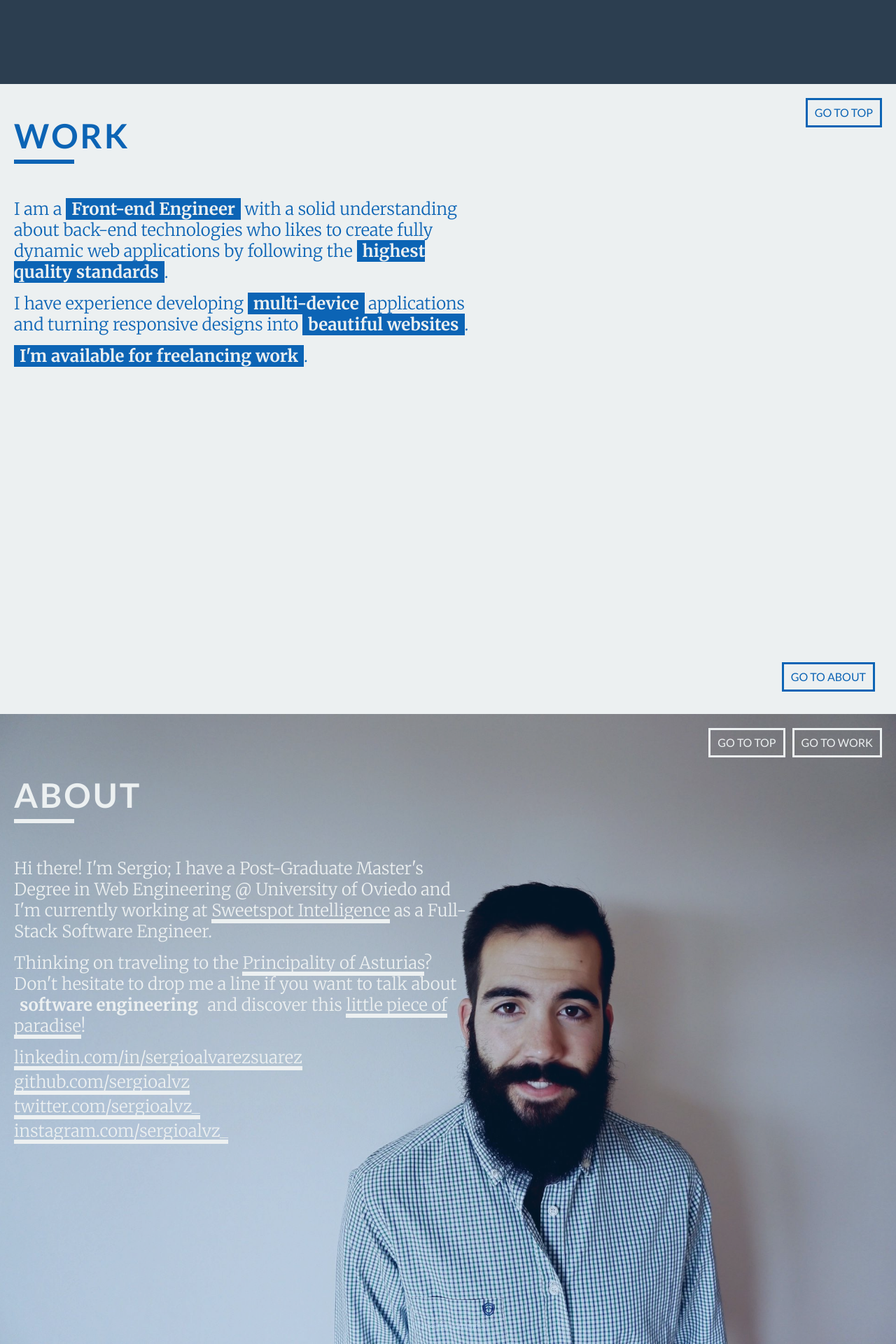
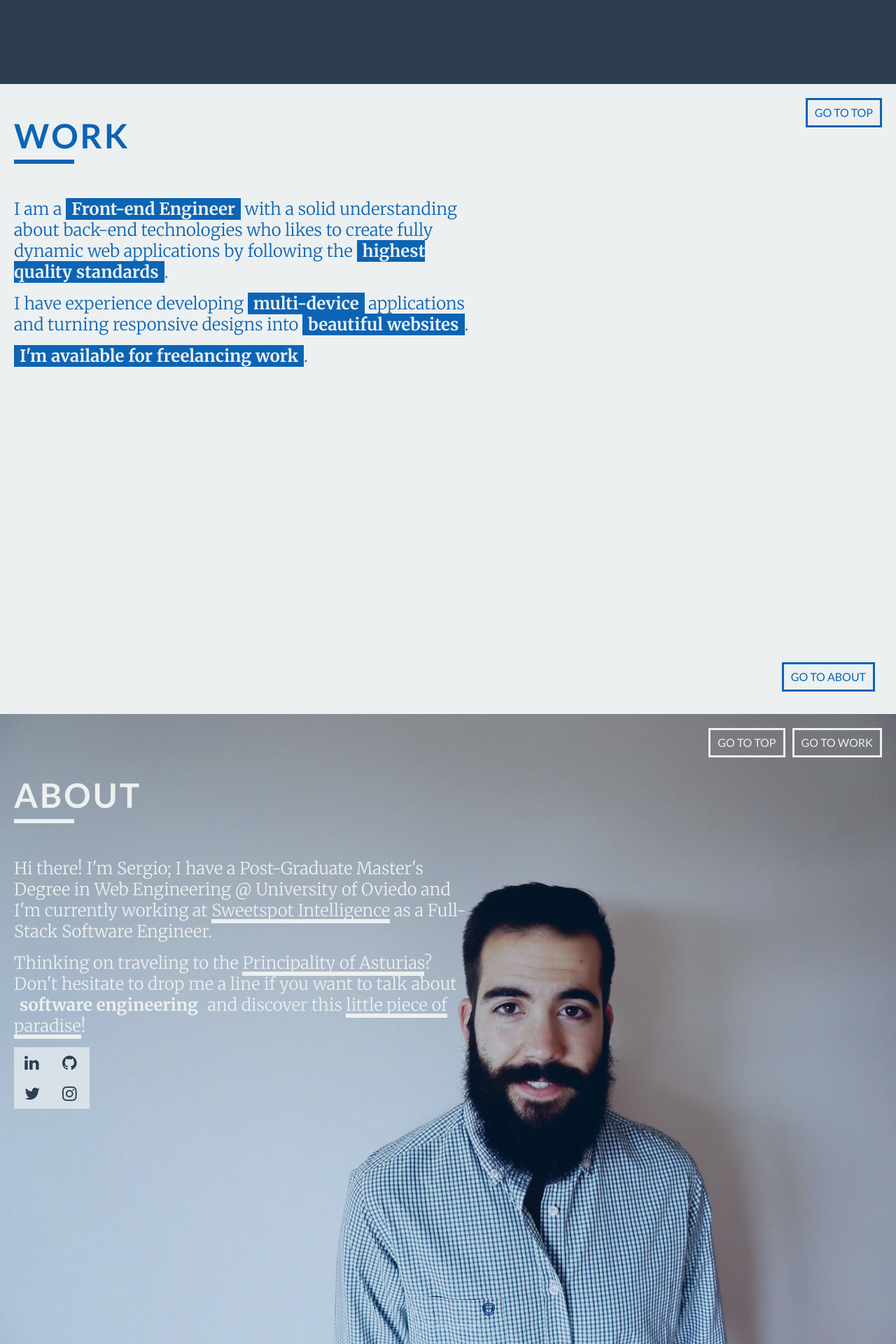
Before and after one commit to sergioalvz/sergioalvz.github.io, a Jekyll site: the page built from index.html, in a window 1280 px wide. Shown: the part 780-2700 px from the top of the page at 70% size. Built offline with Jekyll 4.4.1, drawn with Linux system fonts in a browser that asks for light colours; nearby versions of some CDN libraries; Markdown is read by kramdown in place of the engine named in the settings.

Commit message:
Minor fixes for improving visibility

```diff
--- a/_layouts/default.html
+++ b/_layouts/default.html
@@ -12,6 +12,7 @@
 
   <title>Sergio Álvarez | Front-end Engineer | Quality software development</title>
 
+  <link rel="stylesheet" href="https://maxcdn.bootstrapcdn.com/font-awesome/4.4.0/css/font-awesome.min.css">
   <link rel="stylesheet" media="screen" href="/css/main.css">
 
   <script src="//ajax.googleapis.com/ajax/libs/jquery/2.1.4/jquery.min.js"></script>
--- a/_sass/_about.scss
+++ b/_sass/_about.scss
@@ -45,20 +45,26 @@
   color: $work-background-color;
 }
 
+.about__spacer {
+  flex: 1;
+}
+
 .about__links {
-  flex: 1;
-
-  @include respond('slim') {
-    margin: 10px 0 20px;
-  }
+  display: flex;
 }
 
 .about__links__link {
-  margin-bottom: 5px;
+  padding: 10px 15px;
 
-  &:last-of-type {
-    margin-bottom: 0;
-  }
+  background-color: rgba($work-background-color, 0.7);
+  color: $home-background-color;
+}
+
+.about__links__link__icon {
+  display: inline-block;
+  font-size: 24px;
+  height: 24px;
+  width: 24px;
 }
 
 .about__link {
@@ -69,12 +75,6 @@
 
   @include respond('slim') {
     box-shadow: inset 0 -1px 0 $work-background-color;
-  }
-}
-
-.about__links__link .about__link {
-  @include respond('slim') {
-    font-size: 14px;
   }
 }
 
@@ -89,6 +89,10 @@
   @extend %base-footer-styles;
 
   font-size: 12px;
+
+  @include respond('slim') {
+    margin-top: 20px;
+  }
 }
 
 .about .nav-btn {
--- a/index.html
+++ b/index.html
@@ -53,21 +53,25 @@ type: front-page
 
       <p class="panel__text about__text">Hi there! I'm Sergio; I have a Post-Graduate Master's Degree in Web Engineering @ University of Oviedo and I'm currently working at <a class="panel__link about__link" href="http://www.sweetspotintelligence.com/en/" target="blank">Sweetspot Intelligence</a> as a Full-Stack Software Engineer.</p>
       <p class="panel__text about__text">Thinking on traveling to the <a class="panel__link about__link" href="https://www.flickr.com/search/?text=asturias" target="blank">Principality of Asturias</a>? Don't hesitate to drop me a line if you want to talk about <span class="panel__text__highlight about__text__highlight">software engineering</span> and discover this <a href="http://www.lagosdesaliencia.com/" class="panel__link about__link">little piece of paradise</a>!</p>
+      <div class="about__spacer">
+        <div class="about__links">
+          <a class="about__links__link" href="https://linkedin.com/in/sergioalvarezsuarez" target="blank">
+            <i class="about__links__link__icon fa fa-linkedin"></i>
+          </a>
+          <a class="about__links__link" href="https://github.com/sergioalvz" target="blank">
+            <i class="about__links__link__icon fa fa-github"></i>
+          </a>
+        </div>
 
-      <ul class="about__links">
-        <li class="about__links__link">
-          <a class="panel__link about__link " href="https://linkedin.com/in/sergioalvarezsuarez" target="blank">linkedin.com/in/sergioalvarezsuarez</a>
-        </li>
-        <li class="about__links__link">
-          <a class="panel__link about__link" href="https://github.com/sergioalvz" target="blank">github.com/sergioalvz</a>
-        </li>
-        <li class="about__links__link">
-          <a class="panel__link about__link" href="https://twitter.com/sergioalvz_" target="blank">twitter.com/sergioalvz_</a>
-        </li>
-        <li class="about__links__link">
-          <a class="panel__link about__link" href="https://instagram.com/sergioalvz_" target="blank">instagram.com/sergioalvz_</a>
-        </li>
-      </ul>
+        <div class="about__links">
+          <a class="about__links__link" href="https://twitter.com/sergioalvz_" target="blank">
+            <i class="about__links__link__icon fa fa-twitter"></i>
+          </a>
+          <a class="about__links__link" href="https://instagram.com/sergioalvz_" target="blank">
+            <i class="about__links__link__icon fa fa-instagram"></i>
+          </a>
+        </div>
+      </div>
 
       <p class="about__footer">Thanks for coming! :)</p>
     </div>
```
